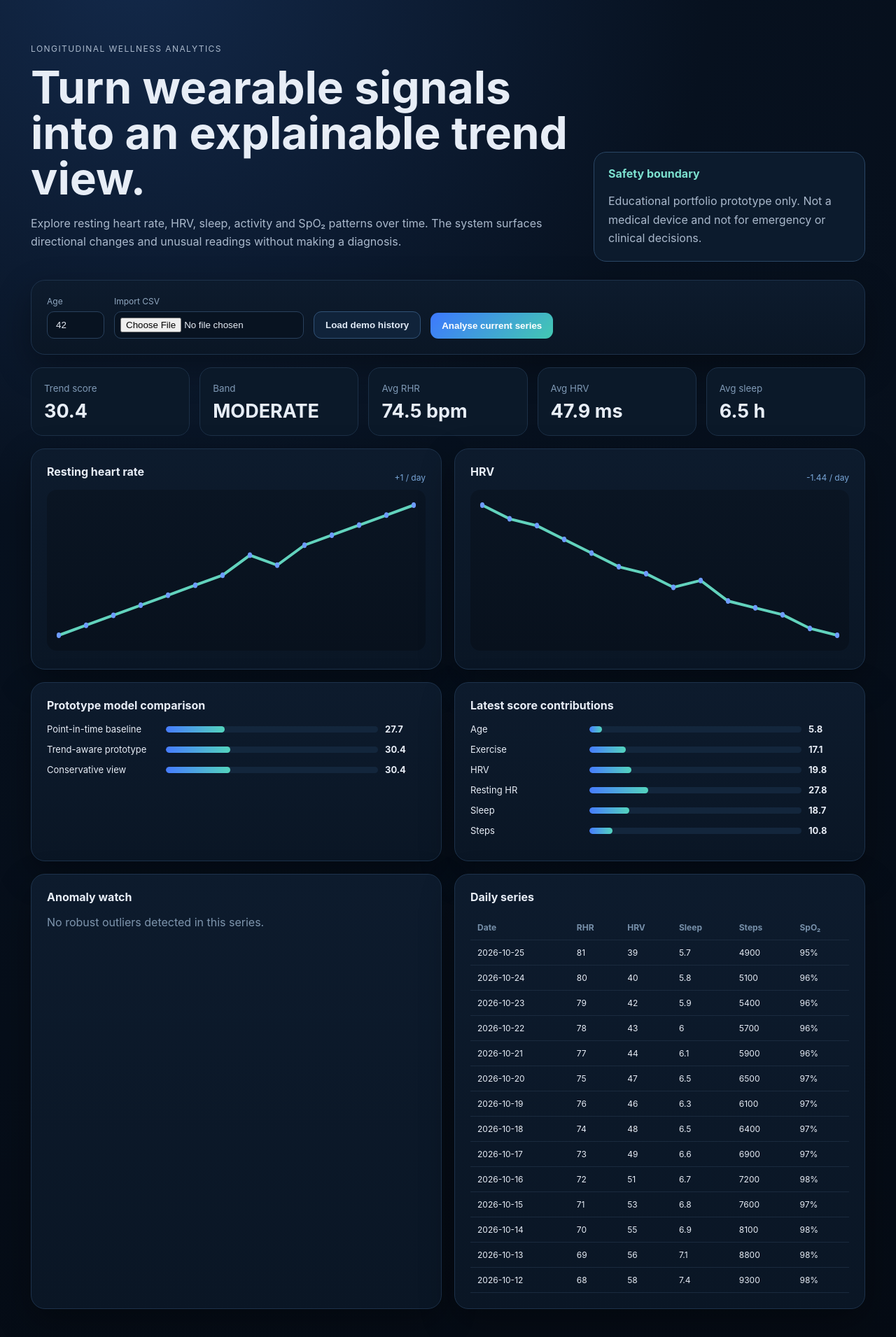
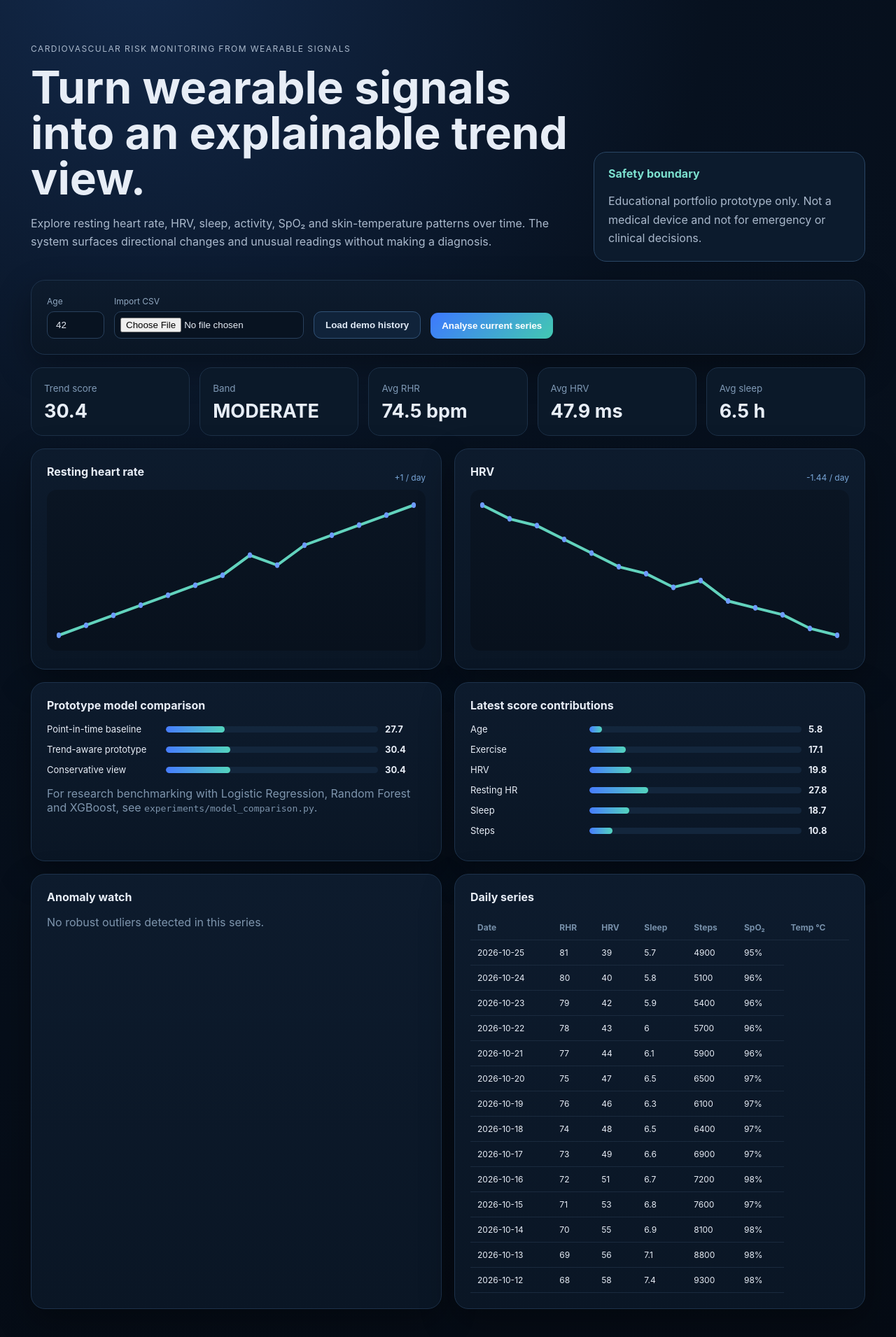
Before and after one commit to rsswethaa/heart-attack-prediction-wearables, a Flask app: page / in a window 1280 px wide. Shown: the part 70-1981 px from the top of the page at 70% size. Run offline with Flask 3, Linux system fonts and the light colour scheme.

Commit message:
Add temperature and research benchmark references to dashboard

```diff
--- a/templates/index.html
+++ b/templates/index.html
@@ -10,7 +10,7 @@
   <header class="topbar"><div><span class="brand-mark">PL</span><strong>PulseLens</strong></div><span class="tag">Wearable analytics prototype</span></header>
   <main>
     <section class="hero">
-      <div><p class="eyebrow">LONGITUDINAL WELLNESS ANALYTICS</p><h1>Turn wearable signals into an explainable trend view.</h1><p>Explore resting heart rate, HRV, sleep, activity and SpO₂ patterns over time. The system surfaces directional changes and unusual readings without making a diagnosis.</p></div>
+      <div><p class="eyebrow">CARDIOVASCULAR RISK MONITORING FROM WEARABLE SIGNALS</p><h1>Turn wearable signals into an explainable trend view.</h1><p>Explore resting heart rate, HRV, sleep, activity, SpO₂ and skin-temperature patterns over time. The system surfaces directional changes and unusual readings without making a diagnosis.</p></div>
       <div class="notice"><strong>Safety boundary</strong><p>Educational portfolio prototype only. Not a medical device and not for emergency or clinical decisions.</p></div>
     </section>
 
@@ -29,13 +29,13 @@
     </section>
 
     <section class="grid two">
-      <article class="card"><h2>Prototype model comparison</h2><div id="models"></div></article>
+      <article class="card"><h2>Prototype model comparison</h2><div id="models"></div><p class="muted">For research benchmarking with Logistic Regression, Random Forest and XGBoost, see <code>experiments/model_comparison.py</code>.</p></article>
       <article class="card"><h2>Latest score contributions</h2><div id="contrib"></div></article>
     </section>
 
     <section class="grid two">
       <article class="card"><h2>Anomaly watch</h2><div id="anomalies"></div></article>
-      <article class="card"><h2>Daily series</h2><div class="table-wrap"><table><thead><tr><th>Date</th><th>RHR</th><th>HRV</th><th>Sleep</th><th>Steps</th><th>SpO₂</th></tr></thead><tbody id="rows"></tbody></table></div></article>
+      <article class="card"><h2>Daily series</h2><div class="table-wrap"><table><thead><tr><th>Date</th><th>RHR</th><th>HRV</th><th>Sleep</th><th>Steps</th><th>SpO₂</th><th>Temp °C</th></tr></thead><tbody id="rows"></tbody></table></div></article>
     </section>
   </main>
   <script src="/static/app.js"></script>
```
